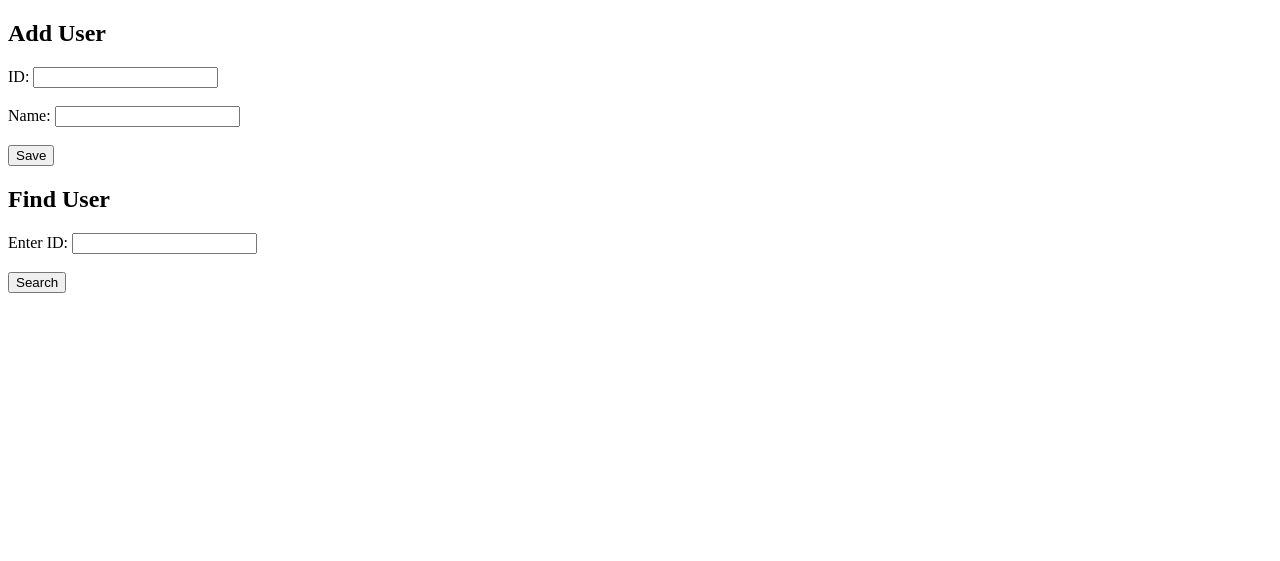
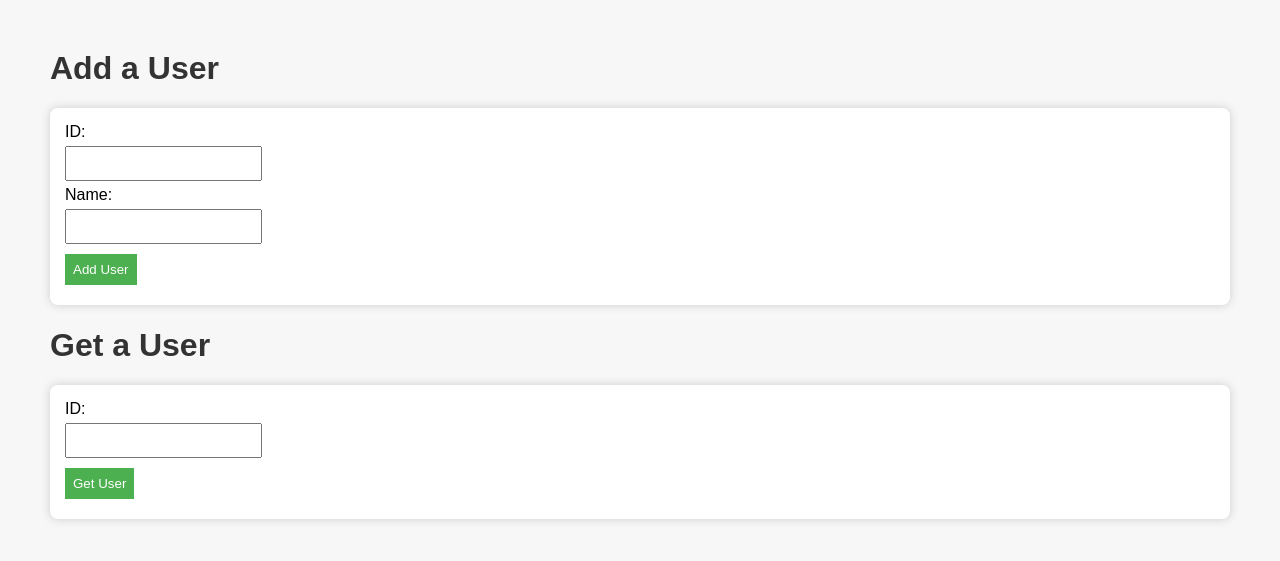
Before and after one commit to AnandamChattrapate/user-info-app, a Flask app: page / in a window 1280 px wide. Shown: the top 561 px of the page. Run offline with Flask 3, Linux system fonts and the light colour scheme; some libraries are stand-ins or nearby versions.

Commit message:
Update user form titles and styles in HTML

```diff
--- a/templates/index.html
+++ b/templates/index.html
@@ -2,25 +2,52 @@
 <html lang="en">
 <head>
     <meta charset="UTF-8">
-    <title>User Info App</title>
+    <title>User App</title>
+    <style>
+        body {
+            font-family: Arial, sans-serif;
+            background-color: #f7f7f7;
+            margin: 50px;
+        }
+        h1 {
+            color: #333;
+        }
+        form {
+            margin-bottom: 20px;
+            padding: 15px;
+            background-color: #fff;
+            border-radius: 8px;
+            box-shadow: 0px 0px 10px #ccc;
+        }
+        input[type="text"], input[type="submit"] {
+            padding: 8px;
+            margin: 5px 0;
+        }
+        input[type="submit"] {
+            cursor: pointer;
+            background-color: #4CAF50;
+            color: white;
+            border: none;
+        }
+    </style>
 </head>
 <body>
-    <h2>Add User</h2>
-    <form action="/add" method="post">
-        <label>ID:</label>
-        <input type="number" name="id" required><br><br>
 
-        <label>Name:</label>
-        <input type="text" name="name" required><br><br>
-
-        <button type="submit">Save</button>
+    <h1>Add a User</h1>
+    <form action="/add" method="POST">
+        <label for="id">ID:</label><br>
+        <input type="text" name="id" required><br>
+        <label for="name">Name:</label><br>
+        <input type="text" name="name" required><br>
+        <input type="submit" value="Add User">
     </form>
 
-    <h2>Find User</h2>
-    <form action="/user" method="get">
-        <label>Enter ID:</label>
-        <input type="number" name="id" required><br><br>
-        <button type="submit">Search</button>
+    <h1>Get a User</h1>
+    <form action="/user" method="GET">
+        <label for="id">ID:</label><br>
+        <input type="text" name="id" required><br>
+        <input type="submit" value="Get User">
     </form>
+
 </body>
 </html>
```
